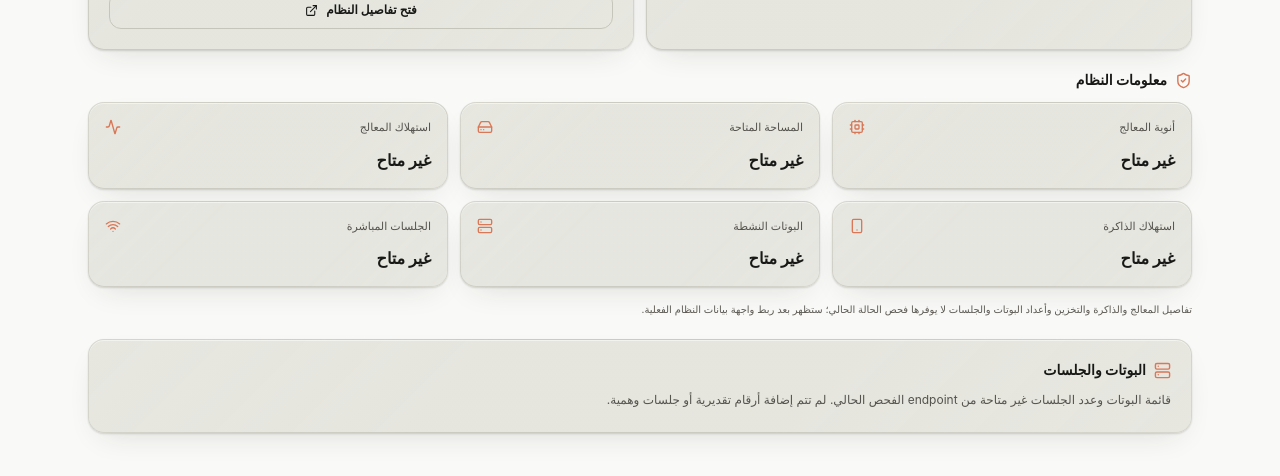
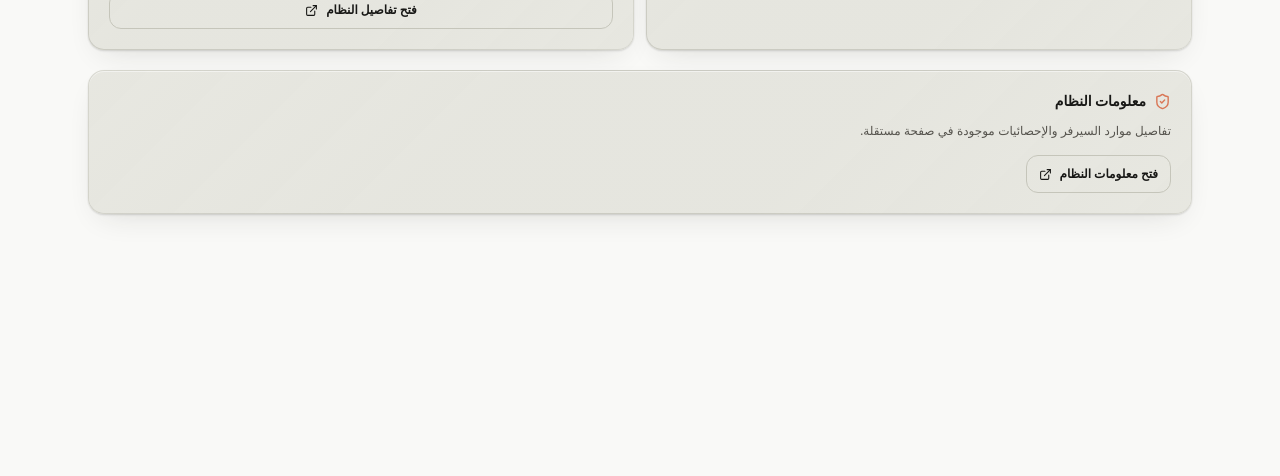
Before and after one commit to ux656/Freund, a Next.js app: page /servers in a window 1280 px wide. Shown: the part 356-832 px from the top of the page. After the commit the page ends 800 px from the top, so only its background shows below. Built offline with nearby package versions, Linux system fonts and the light colour scheme; no server answers.

Commit message:
Keep server status page separate from system and bot pages

```diff
--- a/components/Servers.tsx
+++ b/components/Servers.tsx
@@ -1,7 +1,7 @@
 "use client";
 
 import { useCallback, useEffect, useState } from "react";
-import { Activity, Clock3, Cpu, ExternalLink, HardDrive, RefreshCw, Server, ShieldCheck, Smartphone, Wifi, WifiOff } from "lucide-react";
+import { Activity, Clock3, ExternalLink, RefreshCw, Server, ShieldCheck, Wifi, WifiOff } from "lucide-react";
 import SideMenu from "./SideMenu";
 
 type CheckResult = {
@@ -49,14 +49,7 @@ export default function Servers() {
 
   const statusLabel = reachable === null ? "جارٍ الفحص" : reachable ? "ONLINE" : "OFFLINE";
 
-  const metrics = [
-    { label: "أنوية المعالج", value: "غير متاح", Icon: Cpu },
-    { label: "المساحة المتاحة", value: "غير متاح", Icon: HardDrive },
-    { label: "استهلاك المعالج", value: "غير متاح", Icon: Activity },
-    { label: "استهلاك الذاكرة", value: "غير متاح", Icon: Smartphone },
-    { label: "البوتات النشطة", value: "غير متاح", Icon: Server },
-    { label: "الجلسات المباشرة", value: "غير متاح", Icon: Wifi },
-  ];
+
 
   return (
     <main dir="rtl" className="mx-auto min-h-[75dvh] w-full max-w-6xl px-4 pb-16 pt-7 sm:px-6">
@@ -125,24 +118,10 @@ export default function Servers() {
         </article>
       </section>
 
-      <section id="system" className="mb-5 scroll-mt-6">
-        <div className="mb-3 flex items-center gap-2"><ShieldCheck size={17} className="text-primary" /><h2 className="text-sm font-bold">معلومات النظام</h2></div>
-        <div className="grid grid-cols-2 gap-3 sm:grid-cols-3">
-          {metrics.map(({ label, value, Icon }) => (
-            <article key={label} className="lg lg-surface min-w-0 rounded-2xl border border-border/70 p-4">
-              <div className="mb-3 flex items-center justify-between gap-2 text-[11px] text-text-2">
-                <span>{label}</span><Icon size={16} className="shrink-0 text-primary" />
-              </div>
-              <div className="break-words text-base font-bold">{value}</div>
-            </article>
-          ))}
-        </div>
-        <p className="mt-3 text-[10px] leading-5 text-text-3">تفاصيل المعالج والذاكرة والتخزين وأعداد البوتات والجلسات لا يوفرها فحص الحالة الحالي؛ ستظهر بعد ربط واجهة بيانات النظام الفعلية.</p>
-      </section>
-
-      <section id="bots" className="scroll-mt-6 lg lg-surface rounded-2xl border border-border/70 p-4 sm:p-5">
-        <div className="mb-2 flex items-center gap-2"><Server size={17} className="text-primary" /><h2 className="text-sm font-bold">البوتات والجلسات</h2></div>
-        <p className="text-xs leading-6 text-text-2">قائمة البوتات وعدد الجلسات غير متاحة من endpoint الفحص الحالي. لم تتم إضافة أرقام تقديرية أو جلسات وهمية.</p>
+      <section className="lg lg-surface rounded-2xl border border-border/70 p-4 sm:p-5">
+        <div className="mb-2 flex items-center gap-2"><ShieldCheck size={17} className="text-primary" /><h2 className="text-sm font-bold">معلومات النظام</h2></div>
+        <p className="text-xs leading-6 text-text-2">تفاصيل موارد السيرفر والإحصائيات موجودة في صفحة مستقلة.</p>
+        <a href="/info" className="mt-3 inline-flex items-center gap-2 rounded-xl border border-border px-3 py-2.5 text-xs font-semibold text-text transition hover:bg-surface-2">فتح معلومات النظام <ExternalLink size={13} /></a>
       </section>
     </main>
   );
```
